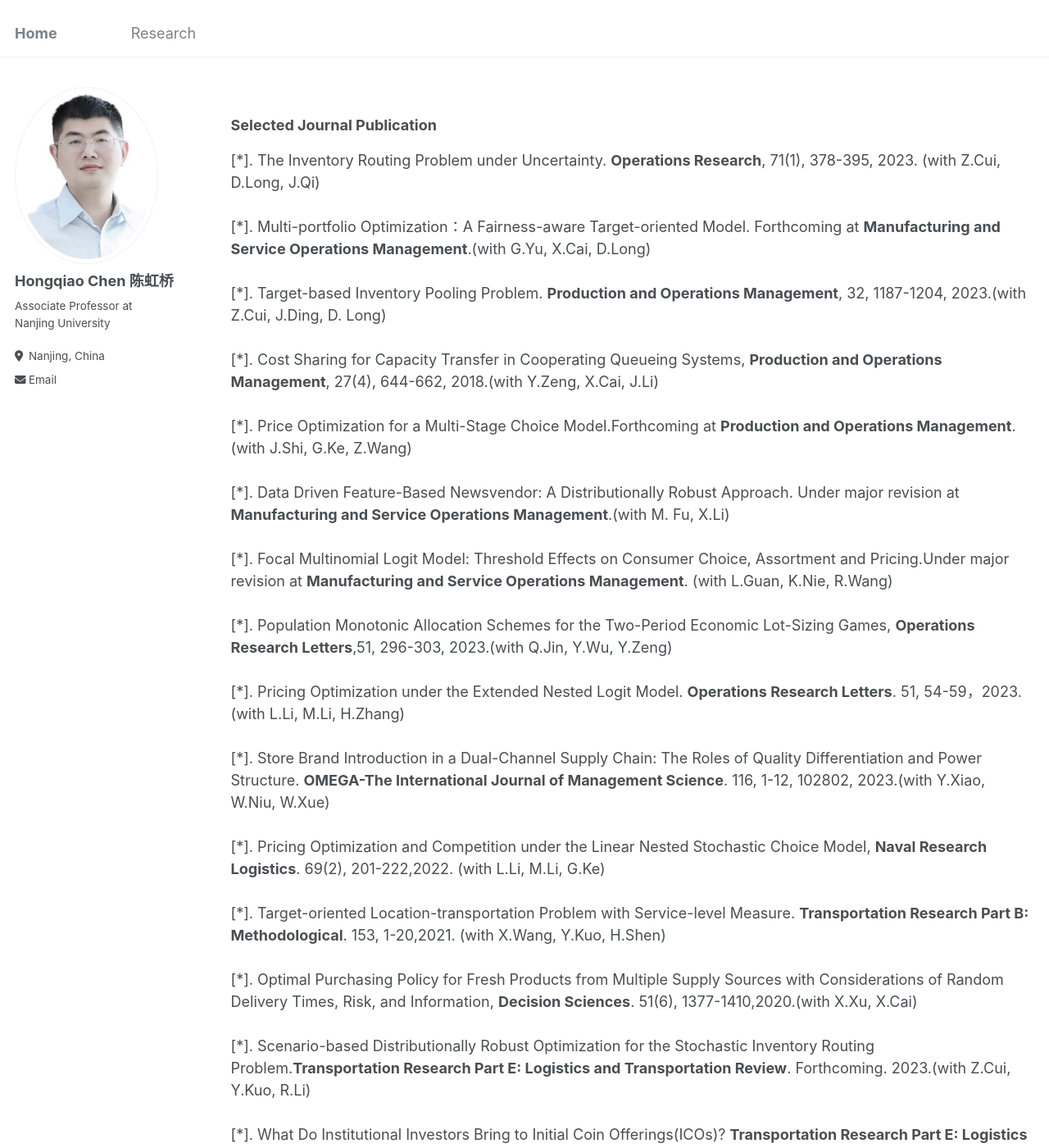
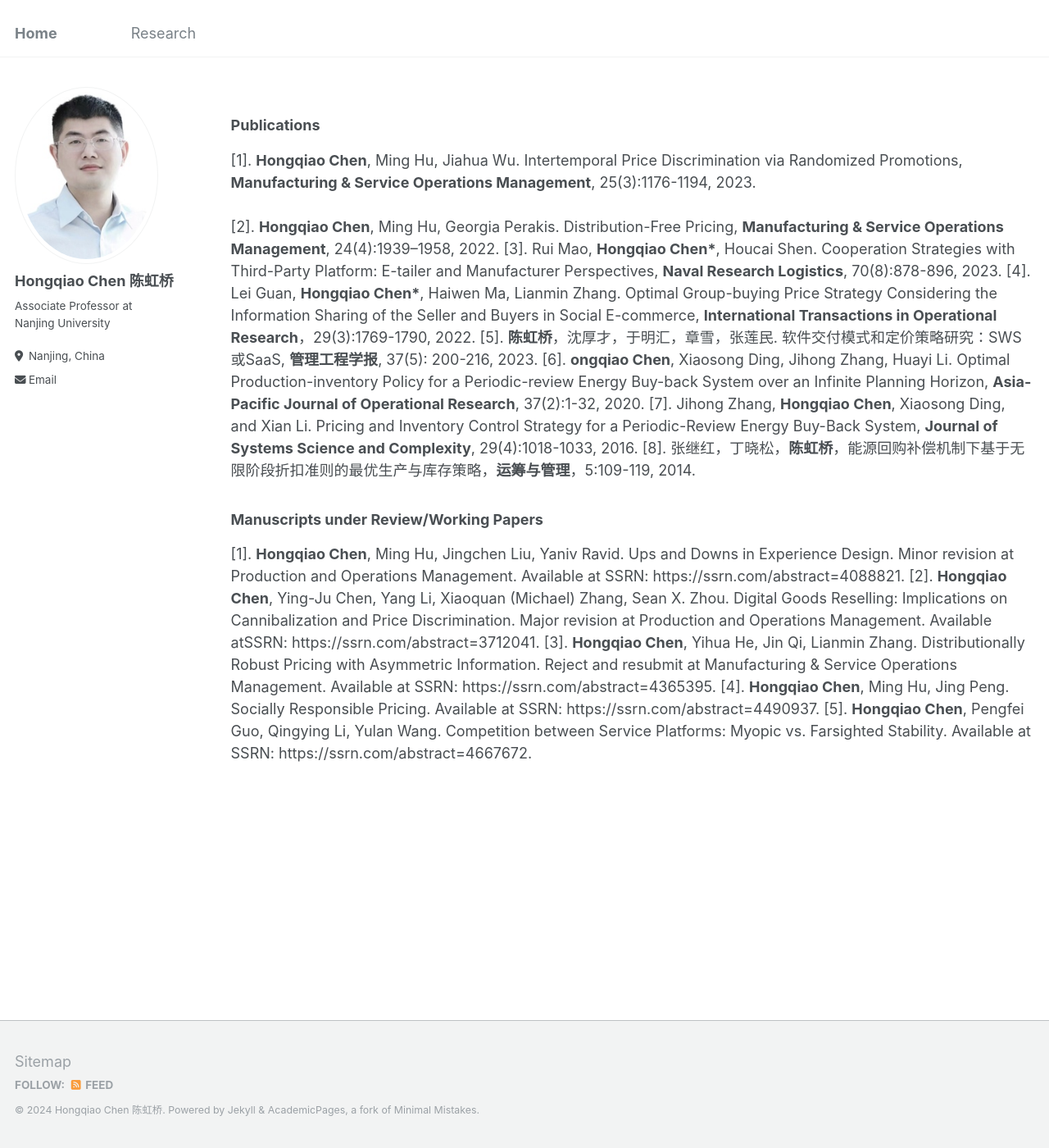
Before and after one commit to chq2024/chq2024.github.io, a Jekyll site: the page built from research.md, in a window 1280 px wide and 1400 px high. Shown: the whole window at 82% size. Built offline with Jekyll 4.4.1, drawn with Linux system fonts in a browser that asks for light colours; some of the changed text lies outside the part shown.

Commit message:
Update research.md

```diff
--- a/research.md
+++ b/research.md
@@ -10,45 +10,19 @@ redirect_from:
 
 {% include base_path %}
 
-### Selected Journal Publication
-[\*]. The Inventory Routing Problem under Uncertainty. **Operations Research**, 71(1), 378-395, 2023. (with Z.Cui, D.Long, J.Qi)<br/><br/>
-[\*].	Multi-portfolio Optimization：A Fairness-aware Target-oriented Model. Forthcoming at **Manufacturing and Service Operations Management**.(with G.Yu, X.Cai, D.Long)<br/><br/>
-[\*]. Target-based Inventory Pooling Problem. **Production and Operations Management**, 32, 1187-1204, 2023.(with Z.Cui, J.Ding, D. Long)<br/><br/>
-[\*]. Cost Sharing for Capacity Transfer in Cooperating Queueing Systems, **Production and Operations Management**, 27(4), 644-662, 2018.(with Y.Zeng, X.Cai, J.Li)<br/><br/>
-[\*]. Price Optimization for a Multi-Stage Choice Model.Forthcoming at **Production and Operations Management**.(with J.Shi, G.Ke, Z.Wang)<br/><br/>
-[\*].	Data Driven Feature-Based Newsvendor: A Distributionally Robust Approach. Under major revision at **Manufacturing and Service Operations Management**.(with M. Fu, X.Li)<br/><br/>
-[\*].	Focal Multinomial Logit Model: Threshold Effects on Consumer Choice, Assortment and Pricing.Under major revision at **Manufacturing and Service Operations Management**. (with L.Guan, K.Nie, R.Wang)<br/><br/>
-[\*]. Population Monotonic Allocation Schemes for the Two-Period Economic Lot-Sizing Games, **Operations Research Letters**,51, 296-303, 2023.(with Q.Jin, Y.Wu, Y.Zeng)<br/><br/>
-[\*]. Pricing Optimization under the Extended Nested Logit Model.  **Operations Research Letters**. 51, 54-59，2023.(with L.Li, M.Li, H.Zhang) <br/><br/>
-[\*]. Store Brand Introduction in a Dual-Channel Supply Chain: The Roles of Quality Differentiation and Power Structure. **OMEGA-The International Journal of Management Science**. 116, 1-12, 102802, 2023.(with Y.Xiao, W.Niu, W.Xue) <br/><br/>
-[\*]. Pricing Optimization and Competition under the Linear Nested Stochastic Choice Model, **Naval Research Logistics**. 69(2), 201-222,2022. (with L.Li, M.Li, G.Ke)<br/><br/>
-[\*]. Target-oriented Location-transportation Problem with Service-level Measure. **Transportation Research Part B: Methodological**. 153, 1-20,2021. (with X.Wang, Y.Kuo, H.Shen)<br/><br/>
-[\*]. Optimal Purchasing Policy for Fresh Products from Multiple Supply Sources with Considerations of Random Delivery Times, Risk, and Information, **Decision Sciences**. 51(6), 1377-1410,2020.(with X.Xu, X.Cai)<br/><br/>
-[\*]. Scenario-based Distributionally Robust Optimization for the Stochastic Inventory Routing Problem.**Transportation Research Part E: Logistics and Transportation Review**. Forthcoming. 2023.(with Z.Cui, Y.Kuo, R.Li) <br/><br/>
-[\*]. What Do Institutional Investors Bring to Initial Coin Offerings(ICOs)? **Transportation Research Part E: Logistics and Transportation Review**. 167, 102876, 2022. (with S.Wang, X.Cai, L.Guan)<br/><br/>
-[\*].	Target-based Parallel machine total weighted completion time. **International Journal of Production Research**. Forthcoming. 2022. (with Y.Li, Y.Kuo, R.Li, H.Shen)<br/><br/>
-[\*].	Demand Forecasts with Judgement Bias in a Newsvendor Problem. **International Journal of Production Research**. Forthcoming. 2022. (with Y.Zheng, J.Li, Q.Fu)<br/><br/>
-[\*]. The Value of the Physical Internet on the Meals-On-Wheel Delivery Systems, **International Journal of Production Economics**.  Forthcoming. 2022. (with M.Lin, S.Lin, L.Ma)<br/><br/>
-[\*]  Power Structure and Decarbonizing Investment under Innovation Uncertainty: A Triple Bottom Line Analysis. **Transportation Research Part E: Logistics and Transportation Review**. Forthcoming. 2022. (with W.Niu, H.Shen)<br/><br/>
-[\*] Target-based Distributionally Robust Optimization for Single Machine Scheduling. **European Journal of Operational Research**.299, 420-431, 2022. (with H.Lu, Z.Pei, Q.Jin)<br/><br/>
-[\*]. Balancing the Profit and Capacity under Uncertainties: A Target-based Distributionally Robust Knapsack Problem. **International Transaction of Operations Research**. 29(2), 760-782, 2022. (with J.Ding, L.Chen, G.Ke, Y.Li)<br/><br/>
-[\*]. Target-Based Project Crashing Problem by Adaptive Distributionally Robust Optimization, **Computer and Industrial Engineering**. 107160, 2021.(with Z.Cui, Y.Li, H.Shen)<br/><br/>
-[\*]. 3PL Firm's Equity Financing for Technology Innovation in a Platform Supply Chain. **Transportation Research Part E: Logistics and Transportation Review.** 147, 102239, 1-20, 2021.(with H.Fu, G.Ke, Z.Lian)<br/><br/>
-[\*]. Revenue Sharing for Resource Transfer among Projects, **Computer and Operations Research**. 127, 105156, 1-14, 2021.(with X.Lin, X.Cai, J.Zhou, Y.Zeng)<br/><br/>
-[\*]. Single-Item Repairable Inventory System with New and Warranty Demand. **Transportation Research Part E: Logistics and Transportation Review**.142, 102035, 1-17, 2020. (with Y.Lin, J.Leung, J.Gu)<br/><br/>
-[\*]. Scheduling the Distribution of Perishable Products: A Vendor-managed Inventory Routing Approach. **Transportation Research Part E: Logistics and Transportation Review**. 140, 101964, 2020. (with W.Liu, G.Ke, J.Chen)<br/><br/>
-[\*]. Heterogeneous Suppliers’ Contract Design in Assembly Systems with Asymmetric Information. **European Journal of Operational Research**. 286, 140-163, 2020. (with Y.Lan, X.Cai, C.Shang, R.Zhao)<br/><br/>
-[\*]. Keep It or Give Back? Optimal Pricing Strategy of Reward-based Crowdfunding with Hybrid Mechanism, **International Journal of Production Research**. 58(22), 6868-6889, 2020.(with L.Guan, Y.Mu, X.Xu, J.Zhuang)<br/><br/>
-[\*]. The Ramsey Numbers for Cycles versus Wheels of Even Order. **European Journal of Combinatorics**, 31(1), 254-259, 2010.(with Y.Chen, E.Cheng)<br/>
+### Publications
+[1]. **Hongqiao Chen**, Ming Hu, Jiahua Wu. Intertemporal Price Discrimination via Randomized Promotions, **Manufacturing & Service Operations Management**, 25(3):1176-1194, 2023.<br/><br/>
+[2]. **Hongqiao Chen**, Ming Hu, Georgia Perakis. Distribution-Free Pricing, **Manufacturing & Service Operations Management**, 24(4):1939–1958, 2022.
+[3]. Rui Mao, **Hongqiao Chen\***, Houcai Shen. Cooperation Strategies with Third-Party Platform: E-tailer and Manufacturer Perspectives, **Naval Research Logistics**, 70(8):878-896, 2023.
+[4]. Lei Guan, **Hongqiao Chen\***, Haiwen Ma, Lianmin Zhang. Optimal Group-buying Price Strategy Considering the Information Sharing of the Seller and Buyers in Social E-commerce, **International Transactions in Operational Research**，29(3):1769-1790, 2022.
+[5]. **陈虹桥**，沈厚才，于明汇，章雪，张莲民. 软件交付模式和定价策略研究：SWS或SaaS, **管理工程学报**, 37(5): 200-216, 2023.
+[6]. **ongqiao Chen**, Xiaosong Ding, Jihong Zhang, Huayi Li. Optimal Production-inventory Policy for a Periodic-review Energy Buy-back System over an Infinite Planning Horizon, **Asia-Pacific Journal of Operational Research**, 37(2):1-32, 2020.
+[7]. Jihong Zhang, **Hongqiao Chen**, Xiaosong Ding, and Xian Li. Pricing and Inventory Control Strategy for a Periodic-Review Energy Buy-Back System, **Journal of Systems Science and Complexity**, 29(4):1018-1033, 2016.
+[8]. 张继红，丁晓松，**陈虹桥**，能源回购补偿机制下基于无限阶段折扣准则的最优生产与库存策略，**运筹与管理**，5:109-119, 2014.
 
-### Book Chapter
-[\*].	Scheduling with Stochastic Approaches. In **Sequencing and Scheduling with Inaccurate Data**, Editors: Yuri N. Sotskov and Frank Werner, Nova Science, 2013. (with X.Cai, X.Wu, X.Zhou)<br/>
-
-### Working Papers
-\*	Token Sales Design in Initial Coin Offerings under Network Effect.(with Z.Liu, X.Cai, F.Xu) <br/>
-\*	Quality and Pricing Optimization under a Reference-dependent Choice Model.(with L.Li, M.Li, S.Tong) <br/>
-\*	Distributionally Robust Pricing with Asymmetric Information. (with H.Chen, Y.He, J.Qi) <br/>
-\*	Price and Quality Optimization with the Intertemporal Reference Price Effect. (with L.Li, G.Ke, M.Li) <br/>
-\*	How Pricing interacts with Return Insurance in Dual-channel Retailing. (with H.Chen, R.Mao, H.Shen) <br/>
-\*	Bo Chen, Pengcheng Bai, Jingfeng Lu, Lianmin Zhang, Concealment versus Disclosure in Competitions with Type-dependent Favoritism. (with B.Chen, P.Bai, J.Lu) <br/>
-\*	Online Recommendation Algorithms with Uncertain Customer Preferences: Balancing Revenue and Consumer Utility(with X.Zhang, W.Dai, X.Cai) <br/>
+### Manuscripts under Review/Working Papers
+[1]. **Hongqiao Chen**, Ming Hu, Jingchen Liu, Yaniv Ravid. Ups and Downs in Experience Design. Minor revision at Production and Operations Management. Available at SSRN: https://ssrn.com/abstract=4088821.
+[2]. **Hongqiao Chen**, Ying-Ju Chen, Yang Li, Xiaoquan (Michael) Zhang, Sean X. Zhou. Digital Goods Reselling: Implications on Cannibalization and Price Discrimination. Major revision at Production and Operations Management. Available atSSRN: https://ssrn.com/abstract=3712041.
+[3]. **Hongqiao Chen**, Yihua He, Jin Qi, Lianmin Zhang. Distributionally Robust Pricing with Asymmetric Information. Reject and resubmit at Manufacturing & Service Operations Management. Available at SSRN: https://ssrn.com/abstract=4365395.
+[4]. **Hongqiao Chen**, Ming Hu, Jing Peng. Socially Responsible Pricing. Available at SSRN: https://ssrn.com/abstract=4490937.
+[5]. **Hongqiao Chen**, Pengfei Guo, Qingying Li, Yulan Wang. Competition between Service Platforms: Myopic vs. Farsighted Stability. Available at SSRN: https://ssrn.com/abstract=4667672.
```
